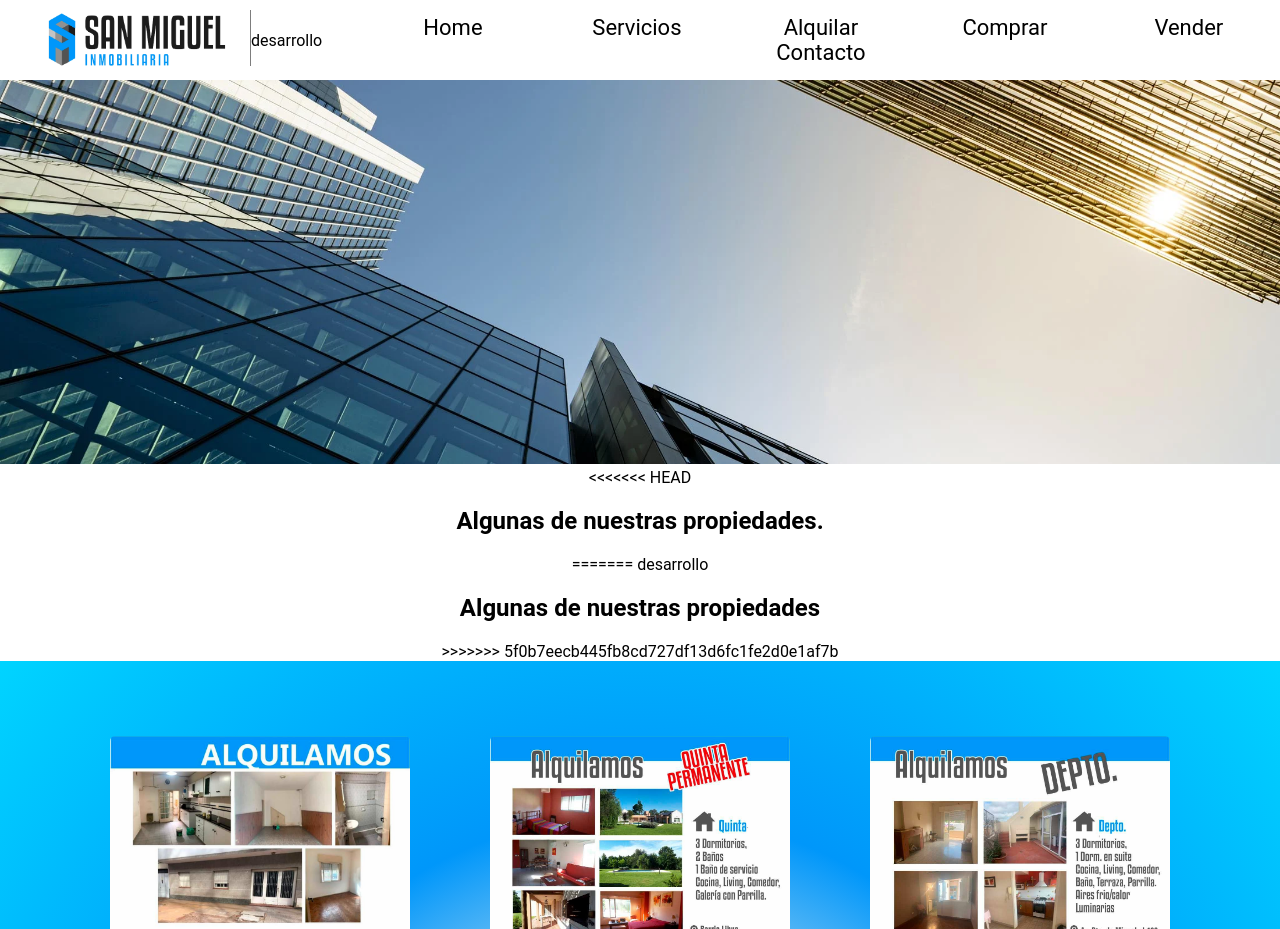
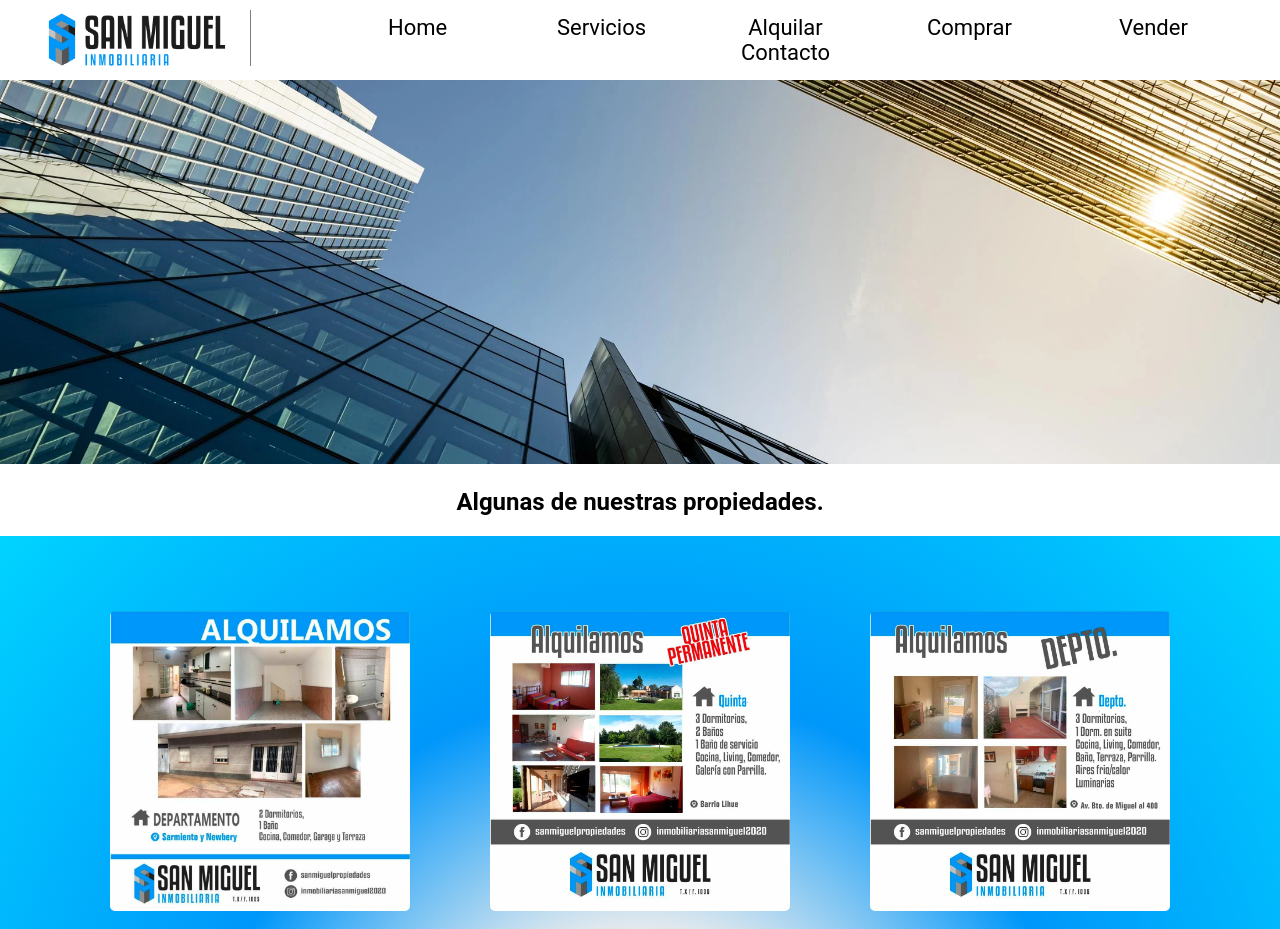
Before and after one commit to juampisanmiguel/proyecto-final, a plain HTML site: page index.html in a window 1280 px wide. Shown: the top 929 px of the page. Drawn offline with Linux system fonts and the light colour scheme.

Commit message:
Corrigiendo error desarrollo

```diff
--- a/index.html
+++ b/index.html
@@ -15,11 +15,8 @@
     <div id="wrapper">
 
         <header>
-            <a href="./index.html"><img src="./assets/img/logo.png" class="mainLogo"
-                alt="Logo inmobiliaria"></a>
- desarrollo
-            <nav class="scale-in-ver-top">
-
+            <a href="./index.html"><img src="./assets/img/logo.png" class="mainLogo" alt="Logo inmobiliaria"></a>
+             <nav class="scale-in-ver-top">
                 <ul class="sinSubrayado">
                     <li class="header__nav__li"><a href="./index.html">Home</a></li>
                     <li class="header__nav__li"><a href="./pages/servicios.html">Servicios</a></li>
@@ -28,7 +25,7 @@
                     <li class="header__nav__li"><a href="./pages/vender.html">Vender</a></li>
                     <li class="header__nav__li"><a href="./pages/contact.html" target="_blank">Contacto</a></li>
                 </ul>
-            </nav>
+             </nav>
         </header>
 
         <div id="intro">
@@ -36,12 +33,8 @@
         </div>
 
         <section id="galeria">
-<<<<<<< HEAD
+
             <h2 class="scale-up-hor-center">Algunas de nuestras propiedades.</h2>
-=======
- desarrollo
-            <h2 class="scale-up-hor-center">Algunas de nuestras propiedades</h2>
->>>>>>> 5f0b7eecb445fb8cd727df13d6fc1fe2d0e1af7b
                 <div class="gridContainer">
                     <div class="gridItem" id="slide-in-tl"><img src="./assets/img/alquiler1.jpg" class="gridImagen" alt="Muestra propiedades"></div>
                     <div class="gridItem" id="slide-in-top"><img src="./assets/img/alquiler2.jpg" class="gridImagen" lt="Muestra propiedades"></div>
```
